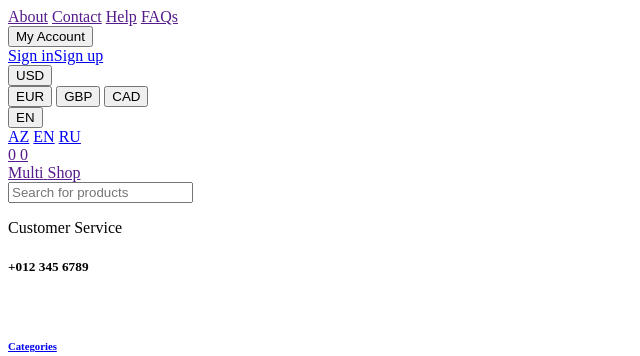
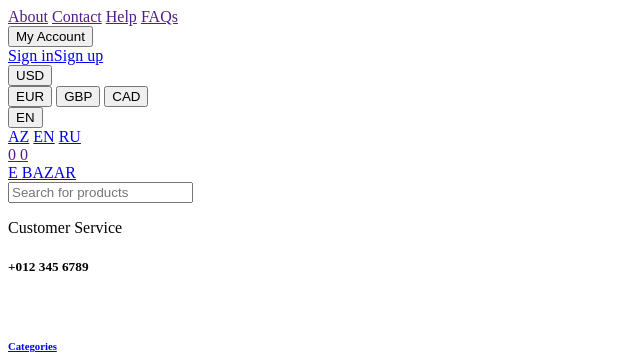
Before and after one commit to Tahiragazade/e-commerce, a Yii app: template frontend/views/cart/index.php in a window 1280 px wide. Shown: the top 356 px of the page, without its empty margins (0-640 px from the left). Run offline with PHP 8.4 and a stand-in for Yii, Linux system fonts and the light colour scheme; the template is opened without the code that fills it, so the values that code supplies are empty; some libraries are stand-ins or nearby versions.

Commit message:
updated topbar

```diff
--- a/frontend/views/layouts/topbar.php
+++ b/frontend/views/layouts/topbar.php
@@ -66,9 +66,9 @@ use yii\helpers\Html;
 	</div>
 	<div class="row align-items-center bg-light py-3 px-xl-5 d-none d-lg-flex">
 		<div class="col-lg-4">
-			<a href="" class="text-decoration-none">
-				<span class="h1 text-uppercase text-primary bg-dark px-2">Multi</span>
-				<span class="h1 text-uppercase text-dark bg-primary px-2 ml-n1">Shop</span>
+			<a href="/" class="text-decoration-none">
+				<span class="h1 text-uppercase text-primary bg-dark px-2">E</span>
+				<span class="h1 text-uppercase text-dark bg-primary px-2 ml-n1">BAZAR</span>
 			</a>
 		</div>
 		<div class="col-lg-4 col-6 text-left">
```
